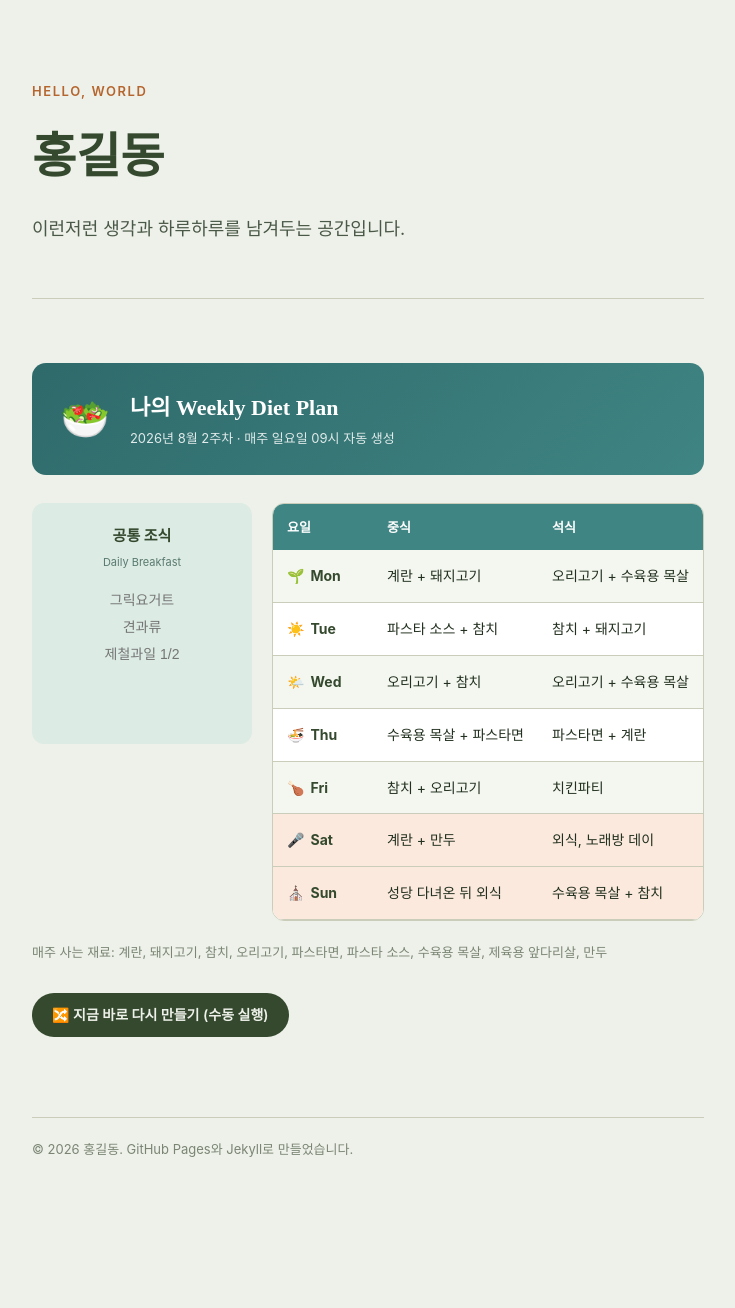
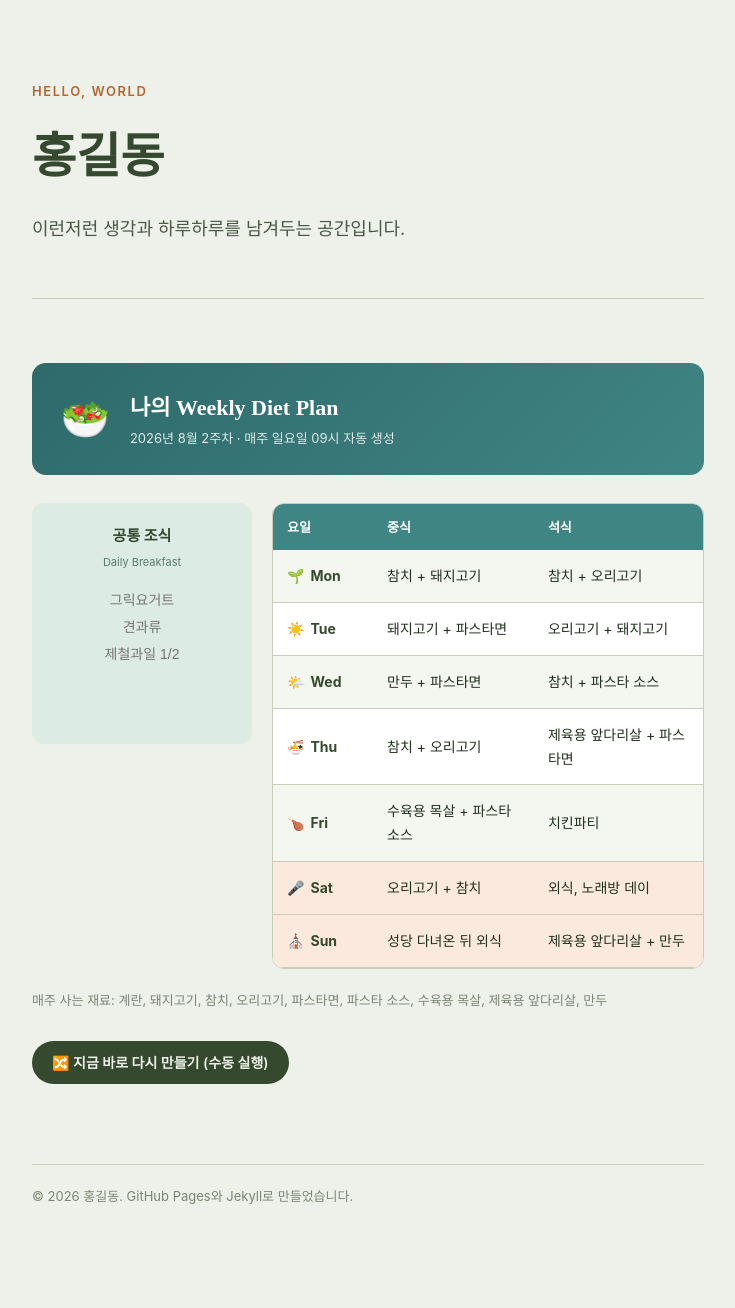
Before and after one commit to 33W-hi/33w-hi.github.io, a Jekyll site: the page built from meal-plan/index.html, in a window 1280 px wide. Shown: the whole page, without its empty margins (272-1007 px from the left). Built offline with Jekyll 4.4.1, drawn with Linux system fonts in a browser that asks for light colours; some web fonts are replaced; before the commit the page ends 1260 px from its top, so only the background shows below that.

Commit message:
주간 식단 자동 생성 2026-08-11

```diff
--- a/_data/current_week.json
+++ b/_data/current_week.json
@@ -1,47 +1,47 @@
 {
-  "generated_at_kst": "2026-08-11T09:51:30.300+09:00",
+  "generated_at_kst": "2026-08-11T09:55:45.123+09:00",
   "week_label": "2026년 8월 2주차",
   "days": [
     {
       "name": "Mon",
       "icon": "🌱",
       "weekend": false,
-      "lunch": "계란 + 돼지고기",
-      "dinner": "오리고기 + 수육용 목살"
+      "lunch": "참치 + 돼지고기",
+      "dinner": "참치 + 오리고기"
     },
     {
       "name": "Tue",
       "icon": "☀️",
       "weekend": false,
-      "lunch": "파스타 소스 + 참치",
-      "dinner": "참치 + 돼지고기"
+      "lunch": "돼지고기 + 파스타면",
+      "dinner": "오리고기 + 돼지고기"
     },
     {
       "name": "Wed",
       "icon": "🌤️",
       "weekend": false,
-      "lunch": "오리고기 + 참치",
-      "dinner": "오리고기 + 수육용 목살"
+      "lunch": "만두 + 파스타면",
+      "dinner": "참치 + 파스타 소스"
     },
     {
       "name": "Thu",
       "icon": "🍜",
       "weekend": false,
-      "lunch": "수육용 목살 + 파스타면",
-      "dinner": "파스타면 + 계란"
+      "lunch": "참치 + 오리고기",
+      "dinner": "제육용 앞다리살 + 파스타면"
     },
     {
       "name": "Fri",
       "icon": "🍗",
       "weekend": false,
-      "lunch": "참치 + 오리고기",
+      "lunch": "수육용 목살 + 파스타 소스",
       "dinner": "치킨파티"
     },
     {
       "name": "Sat",
       "icon": "🎤",
       "weekend": true,
-      "lunch": "계란 + 만두",
+      "lunch": "오리고기 + 참치",
       "dinner": "외식, 노래방 데이"
     },
     {
@@ -49,7 +49,7 @@
       "icon": "⛪",
       "weekend": true,
       "lunch": "성당 다녀온 뒤 외식",
-      "dinner": "수육용 목살 + 참치"
+      "dinner": "제육용 앞다리살 + 만두"
     }
   ]
 }
```
